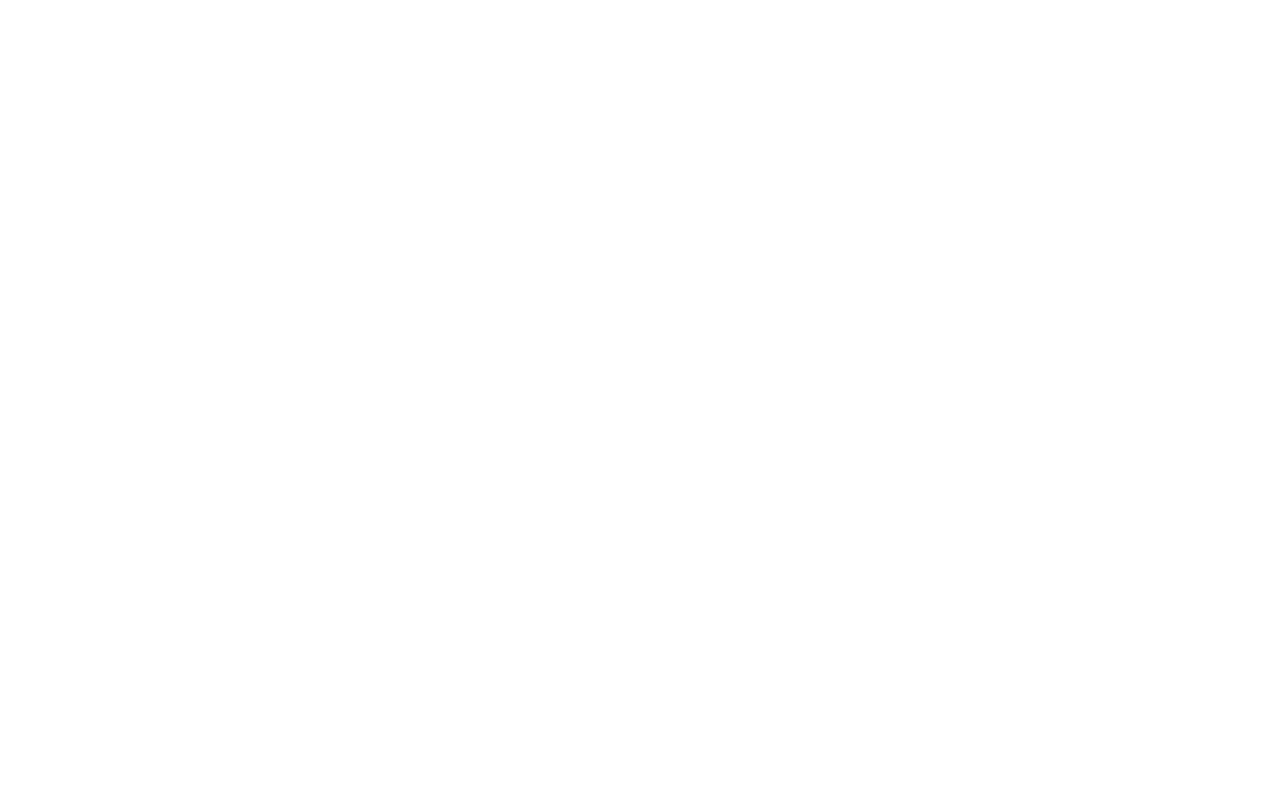
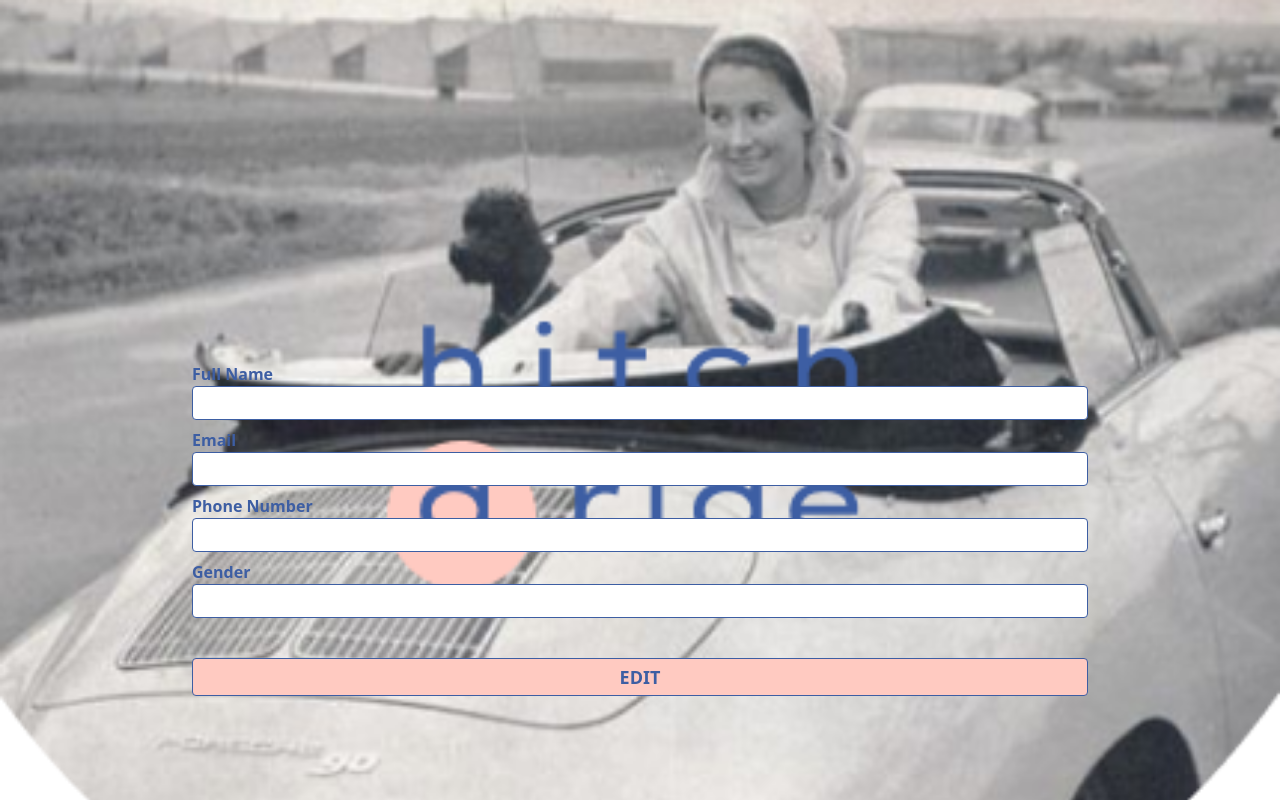
Before and after one commit to wannasafah/Hitch-a-Ride, a React (Vite) app: page /profile in a window 1280 px wide. Before the commit this address had no page. Shown: the top 800 px of the page. Built offline with nearby package versions, Linux system fonts and the light colour scheme; a web font is replaced by a local one.

Commit message:
add profile page

```diff
--- a/src/App.jsx
+++ b/src/App.jsx
@@ -7,6 +7,7 @@
 import Signup from './screen/Signup'
 import Login from './screen/Login'
 import Role from './screen/Role'
+import Profile from './screen/Profile'
 
 function App() {
 
@@ -20,6 +21,7 @@
         <Route path='/booking' element = {<Booking/>}/>
         <Route path='/addJob' element = {<AddJob/>}/>
         <Route path='/role' element = {<Role/>}/>
+        <Route path='/profile' element = {<Profile/>}/>
       </Routes>
     </BrowserRouter>
   )
--- a/src/screen/Profile.jsx
+++ b/src/screen/Profile.jsx
@@ -0,0 +1,40 @@
+import React from "react";
+import Logo from "../assets/image/holder.png"
+import User from "../assets/image/userprofile.png"
+import { Link } from "react-router-dom";
+
+function Profile() {
+    return(
+        <div className="h-screen  flex justify-center items-center flex-col">
+            {/* holder */}
+            <img className="w-full top-0 absolute" src={Logo} alt="" />
+
+            {/* form */}
+            <div className=" w-full   flex justify-center items-center flex-col absolute bottom-[13%]">
+            <div className=" text-[#3D5EA3] mt-8 w-[70%]">
+                <div className="w-full">
+                    <p className=" font-semibold">Full Name</p>
+                    <input type="text" className="w-full pl-2 py-1 border-[0.5px] border-[#3D5EA3] rounded"/>
+                </div>
+                <div className=" mt-2">
+                    <p className=" font-semibold">Email</p>
+                    <input type="text" className="w-full pl-2 py-1 border-[0.5px] border-[#3D5EA3] rounded"/>
+                </div>
+                <div className=" mt-2">
+                    <p className=" font-semibold">Phone Number</p>
+                    <input type="text" className="w-full pl-2 py-1 border-[0.5px] border-[#3D5EA3] rounded"/>
+                </div>
+                <div className=" mt-2">
+                    <p className=" font-semibold">Gender</p>
+                    <input type="text" className="w-full pl-2 py-1 border-[0.5px] border-[#3D5EA3] rounded"/>
+                </div>
+            </div>
+            <button className="w-[70%] mt-10 bg-[#FFCAC1] text-lg py-1 rounded border-[0.5px] border-[#3D5EA3] text-[#3D5EA3] font-semibold">
+                    EDIT
+            </button>
+            </div>
+        </div>
+    )
+
+}
+export default Profile;
```
Also changed, not shown: src/assets/image/holder.png (added), src/assets/image/userprofile.png (added).
